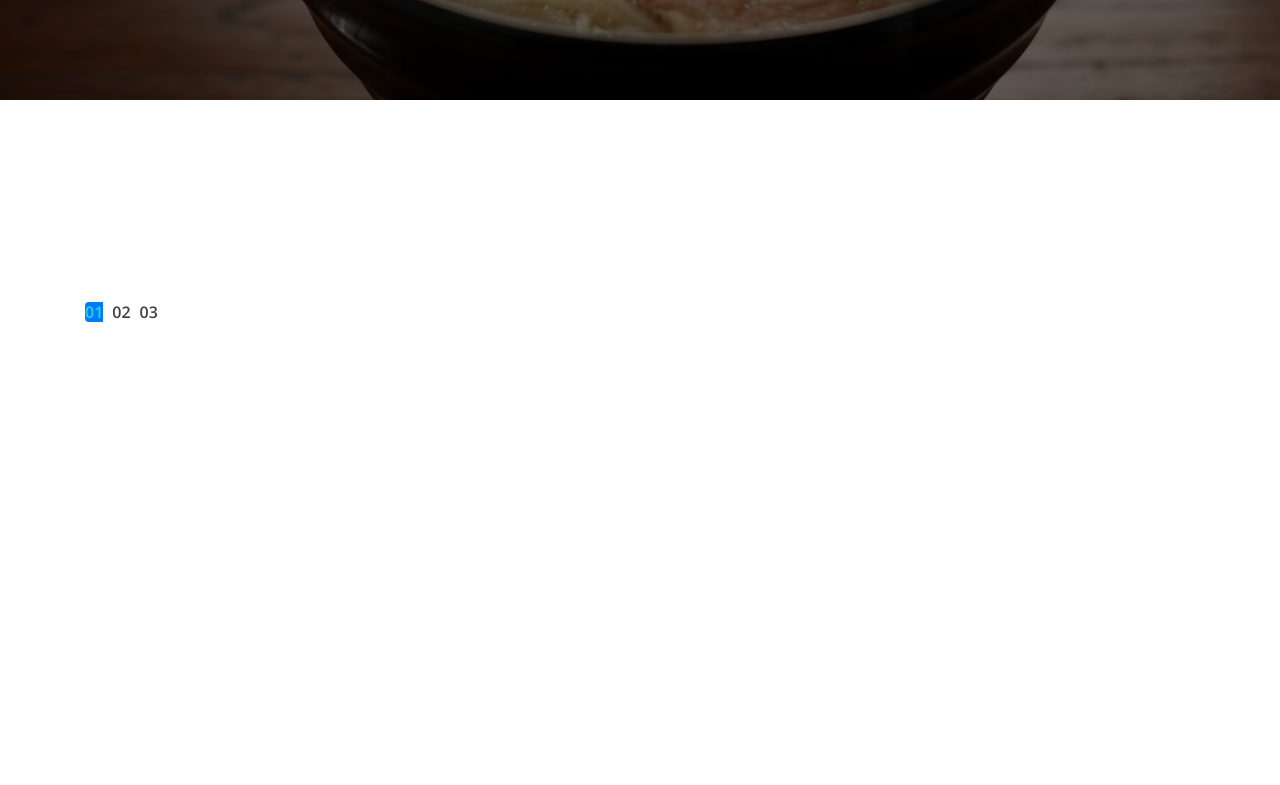
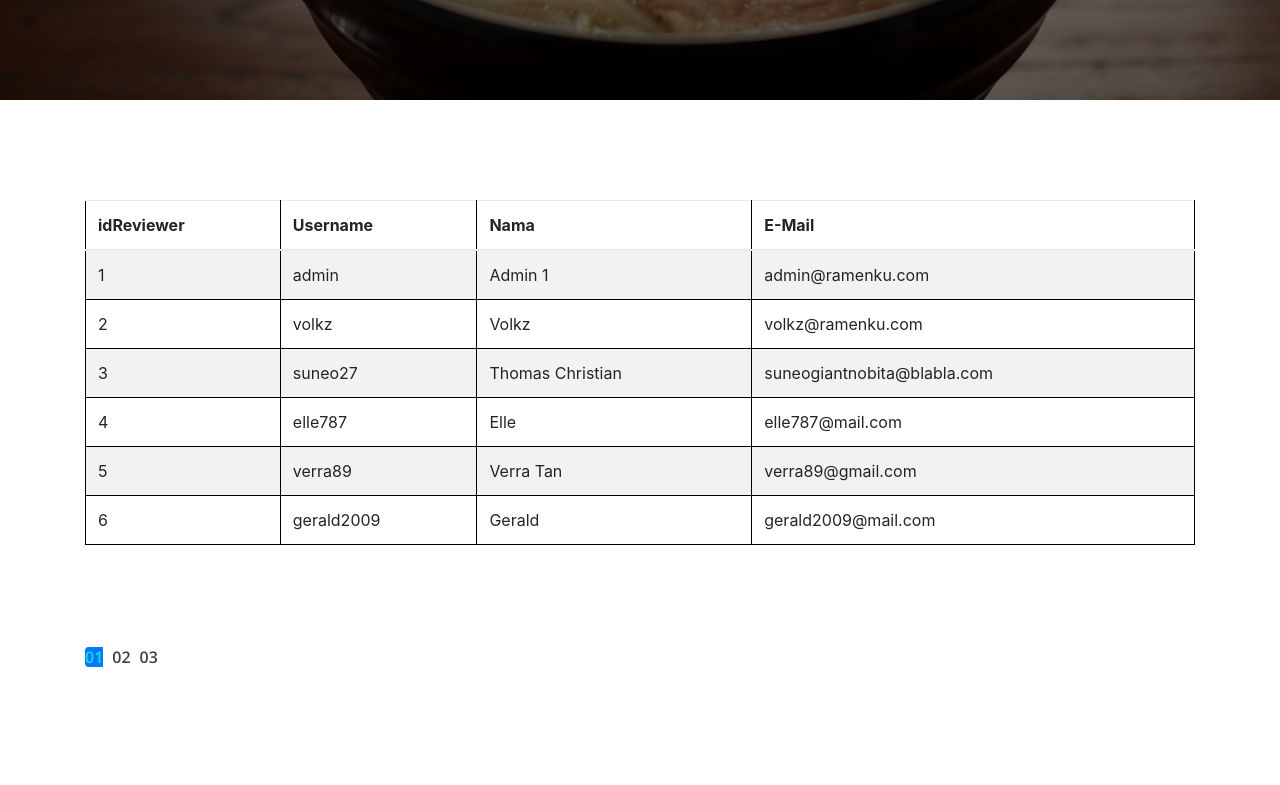
Before and after one commit to frederick98/TugasBesarMIBD, a PHP site: page /Admin/reviewer.php in a window 1280 px wide. Shown: the part 465-1250 px from the top of the page. Before the commit the page ends 787 px from the top, so only its background shows below. Run offline with PHP 8.4, Linux system fonts and the light colour scheme; data comes from the database, SQL or seed files in the repository.

Commit message:
Update Tabel
Tabel jadi bisa muncul

```diff
--- a/view/Admin/reviewer.php
+++ b/view/Admin/reviewer.php
@@ -139,7 +139,7 @@
                     <!-- *** Single Review Area *** -->
                     <!-- tabel daftar reviewer -->
                     <div>
-                        <table class="table table-hover table-striped" id="table_reviewer" style="display:none">
+                        <table class="table table-hover table-striped" id="table_reviewer">
                             <thead>
                                 <tr>
                                     <th>idReviewer</th>
```
